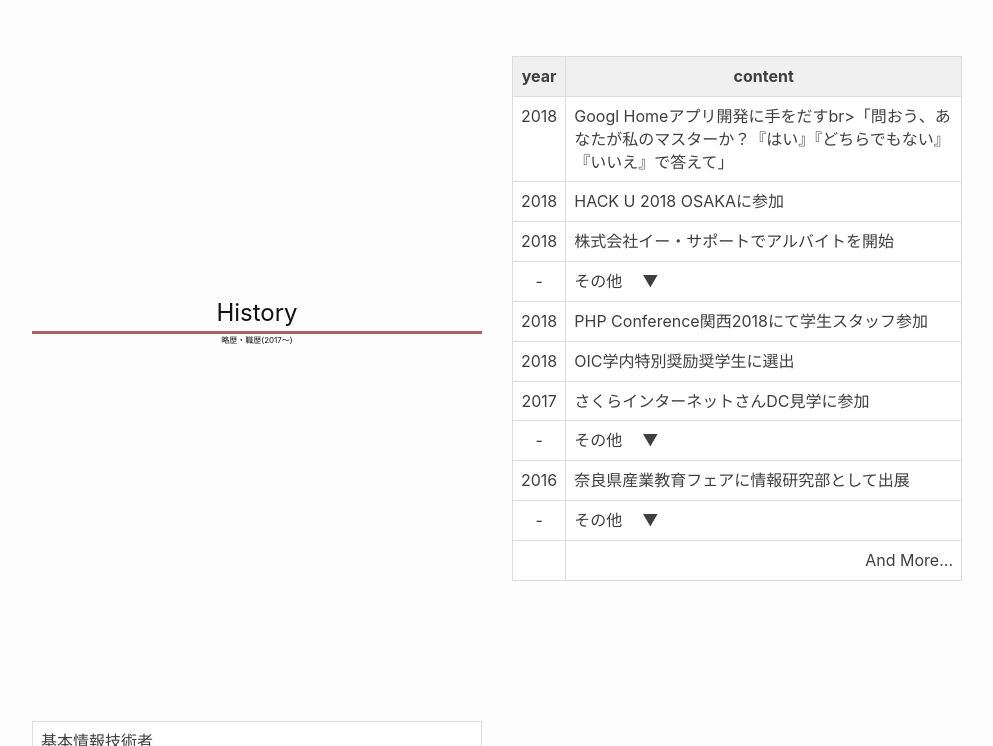
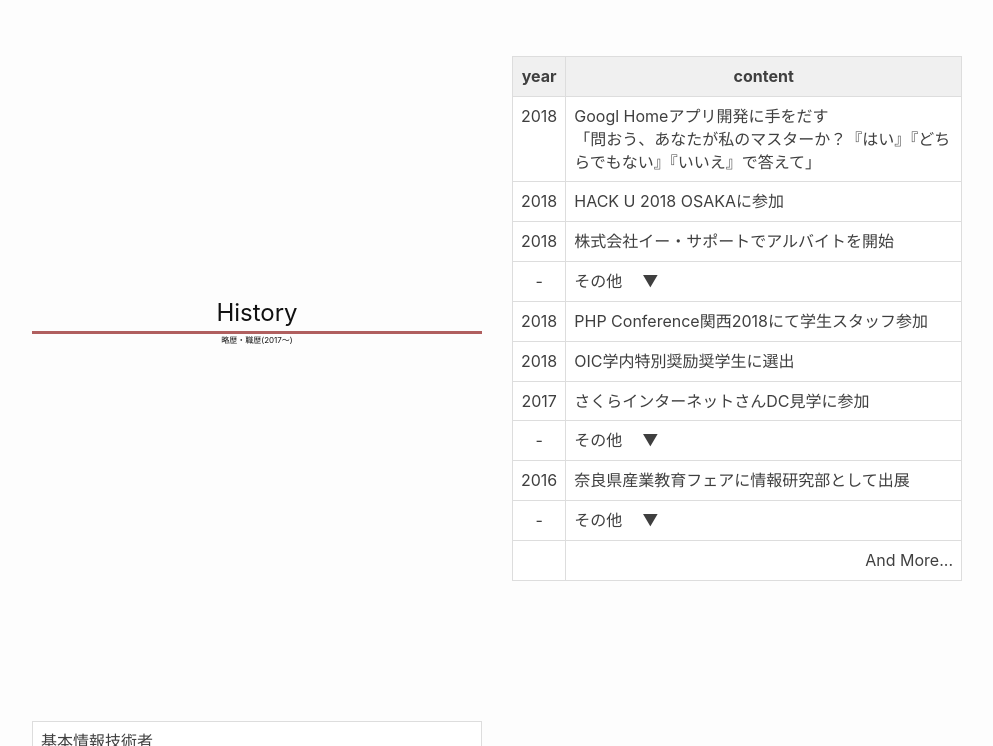
Before and after one commit to NNN-kakimoto/mySite, a Jekyll site: the page built from index.md, in a window 1280 px wide and 900 px high, scrolled down 1833 px, cut to the strip 154-900 px from the top of the window. Shown: the whole strip, without its empty margins (143-1136 px from the left). Built offline with Jekyll 4.4.1, drawn with Linux system fonts in a browser that asks for light colours.

Commit message:
脳死コミット

```diff
--- a/_layouts/index.html
+++ b/_layouts/index.html
@@ -36,7 +36,7 @@
 							</tr>
 							<tr>
 								<td class="table-year">2018</td>
-								<td>Googl Homeアプリ開発に手をだすbr>「問おう、あなたが私のマスターか？『はい』『どちらでもない』『いいえ』で答えて」</td>
+								<td>Googl Homeアプリ開発に手をだす<br>「問おう、あなたが私のマスターか？『はい』『どちらでもない』『いいえ』で答えて」</td>
 							</tr>
 							<tr>
 								<td class="table-year">2018</td>
```
